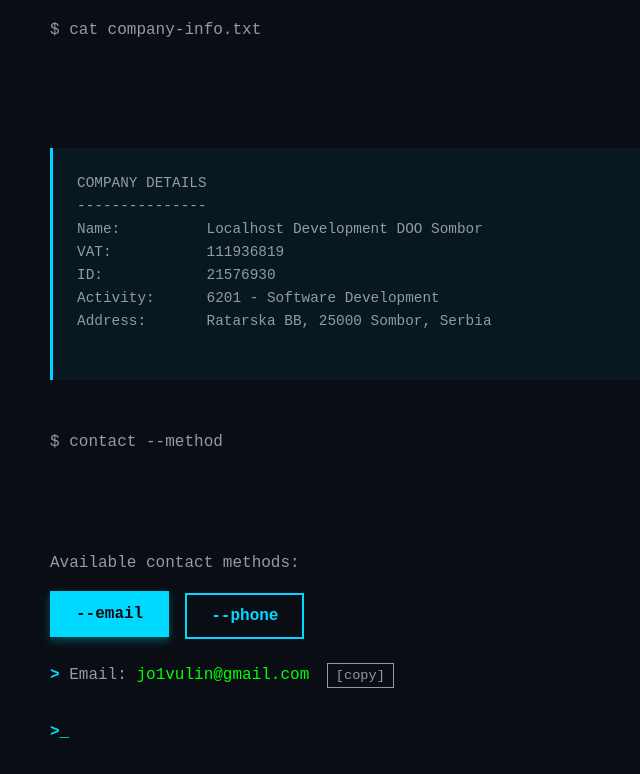
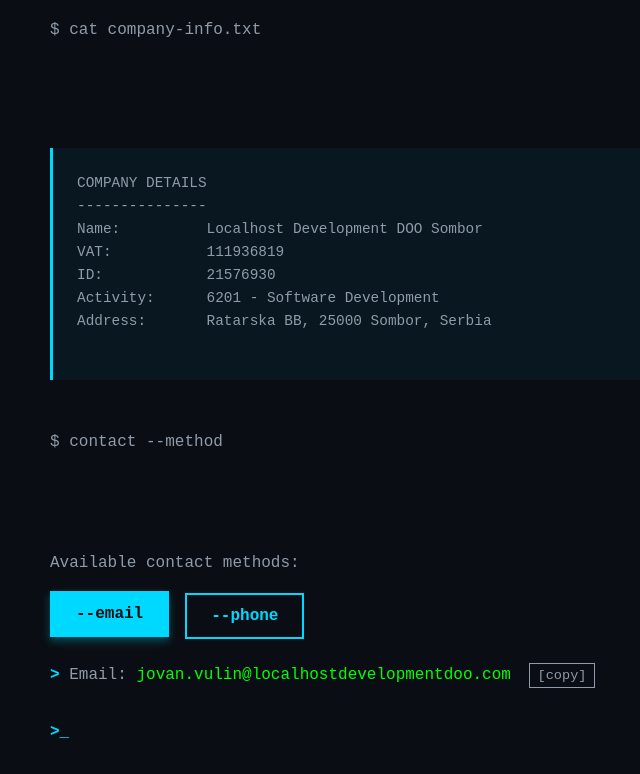
Before and after one commit to jo1vulin/localhostdevelopmentdoo, a plain HTML site: page index.html in a window 1280 px wide. Both pictures are taken after a click on the button "--email". Shown: the part 725-1499 px from the top of the page, without its empty margins (22-662 px from the left). Drawn offline with Linux system fonts and the light colour scheme.

Commit message:
fix: update contact email to company domain

```diff
--- a/index.html
+++ b/index.html
@@ -86,8 +86,8 @@ Address:       Ratarska BB, 25000 Sombor, Serbia
                     <div id="email-detail" class="contact-detail" style="display: none;">
                         <p class="terminal-line">
                             <span class="prompt">&gt;</span> Email:
-                            <a href="mailto:jo1vulin@gmail.com" class="contact-link">jo1vulin@gmail.com</a>
-                            <button class="copy-btn" data-copy="jo1vulin@gmail.com" aria-label="Copy email">
+                            <a href="mailto:jovan.vulin@localhostdevelopmentdoo.com" class="contact-link">jovan.vulin@localhostdevelopmentdoo.com</a>
+                            <button class="copy-btn" data-copy="jovan.vulin@localhostdevelopmentdoo.com" aria-label="Copy email">
                                 [copy]
                             </button>
                         </p>
```
